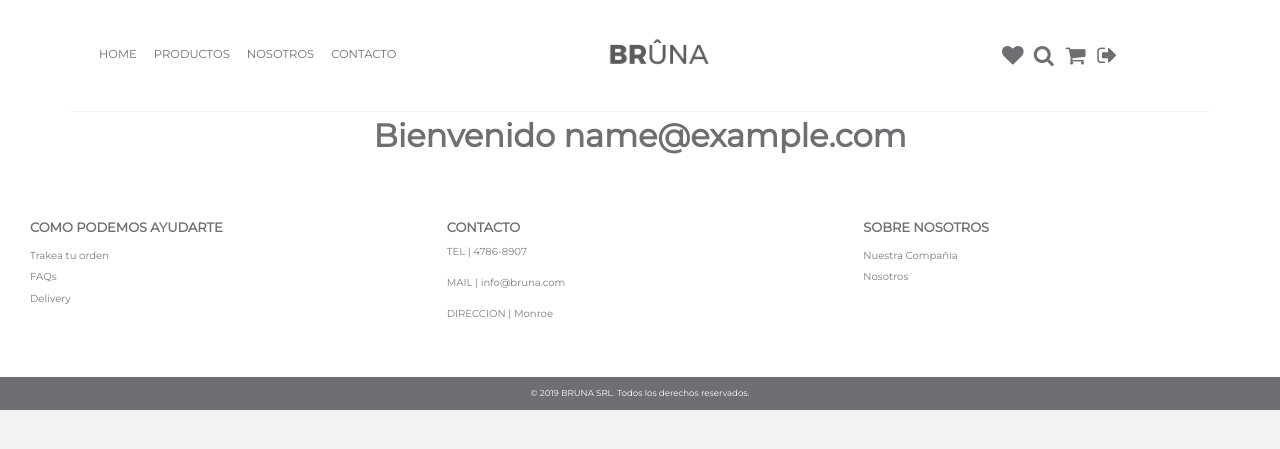
After one commit to mirubarcala/bruna, a PHP site: page /profile.php in a window 1280 px wide. The commit adds this page. Shown: the top 449 px of the page. Run offline with PHP 8.4, Linux system fonts and the light colour scheme; the visitor is signed in with stand-in values (Sample User, id 1).

Commit message:
fixed log out

```diff
--- a/css/master.css
+++ b/css/master.css
@@ -315,3 +315,14 @@ li a:hover {
   padding-bottom: 10px;
   font-size: 0.6em;
 }
+
+
+/* profile */
+
+.bienvenido {
+  display: flex;
+  flex-direction: row;
+  justify-content: center;
+  font-size: 2rem;
+  font-weight: bolder
+}
--- a/head.php
+++ b/head.php
@@ -6,9 +6,10 @@
     <link rel="stylesheet" type="text/css" media="screen" href="main.css">
     <script src="main.js"></script>
     <link rel="stylesheet" href="https://stackpath.bootstrapcdn.com/bootstrap/4.3.1/css/bootstrap.min.css" integrity="sha384-ggOyR0iXCbMQv3Xipma34MD+dH/1fQ784/j6cY/iJTQUOhcWr7x9JvoRxT2MZw1T" crossorigin="anonymous">
-	<link rel="stylesheet" href="css/master.css">
-    <link rel="stylesheet" href="css/master-g.css">
-    <link rel="stylesheet" href="css/masterregister-g.css">
+  <link rel="stylesheet" href="css/master.css">
+  <link rel="stylesheet" href="css/masterregister-g.css">
+
+
 	<link rel="stylesheet" href="https://cdnjs.cloudflare.com/ajax/libs/font-awesome/4.7.0/css/font-awesome.min.css">
 	<link href="https://fonts.googleapis.com/css?family=Montserrat" rel="stylesheet">
 </head>
--- a/navbar.php
+++ b/navbar.php
@@ -25,8 +25,10 @@
 				<article class="col-12 col-md-12 col-lg-12">
 					<a href="#"><i class="fa fa-heart"></i></a>
 					<a href="#"><i class="fa fa-search"></i></a>
-					<a href="#"><i class="fa fa-shopping-cart"></i></a>
-					<a href="login.php"><i class="fa fa-user"></i></a>
+          <a href="#"><i class="fa fa-shopping-cart"></i></a>
+
+          <a href="login.php"><i class="fa fa-user"></i></a>
+
 
 				</article>
 		</section>
--- /dev/null
+++ b/profile.php
@@ -0,0 +1,66 @@
+<?php
+require 'loader.php';
+
+if(guest()) {
+    redirect('login.php');
+}
+
+$user = $_SESSION['email'];
+
+?>
+
+
+<!DOCTYPE html>
+<html lang="en">
+<?php require 'head.php';?>
+<body>
+<header>
+<section class="container">
+
+		<section class="navbarright">
+				<article class="col-12 col-md-12 col-lg-12">
+					<nav>
+						<ul>
+							<li class="links">
+								<a href="home.php">HOME</a>
+								<a href="#">PRODUCTOS</a>
+								<a href="#">NOSOTROS</a>
+                <a href="#">CONTACTO</a>
+							</li>
+						</ul>
+						</nav>
+				</article>
+			</section>
+
+
+	   <section class="logo">
+				<a href="home.php"><img src="img/bruna.png"></a>
+			</section>
+
+
+		<section class="icon-bar">
+				<article class="col-12 col-md-12 col-lg-12">
+					<a href="#"><i class="fa fa-heart"></i></a>
+					<a href="#"><i class="fa fa-search"></i></a>
+					<a href="#"><i class="fa fa-shopping-cart"></i></a>
+        <?php if(check()): ?>
+          <a href="home.php"><i class="fa fa-sign-out"></i></a>
+       <?php endif; ?>
+
+				</article>
+		</section>
+
+</header>
+<main>
+  <p class="bienvenido">Bienvenido <?=$user ?></p>
+</main>
+
+
+<?php require 'footer.php';?>
+
+<script src="https://code.jquery.com/jquery-3.3.1.slim.min.js" integrity="sha384-q8i/X+965DzO0rT7abK41JStQIAqVgRVzpbzo5smXKp4YfRvH+8abtTE1Pi6jizo" crossorigin="anonymous"></script>
+    <script src="https://cdnjs.cloudflare.com/ajax/libs/popper.js/1.14.7/umd/popper.min.js" integrity="sha384-UO2eT0CpHqdSJQ6hJty5KVphtPhzWj9WO1clHTMGa3JDZwrnQq4sF86dIHNDz0W1" crossorigin="anonymous"></script>
+    <script src="https://stackpath.bootstrapcdn.com/bootstrap/4.3.1/js/bootstrap.min.js" integrity="sha384-JjSmVgyd0p3pXB1rRibZUAYoIIy6OrQ6VrjIEaFf/nJGzIxFDsf4x0xIM+B07jRM" crossorigin="anonymous"></script>
+</body>
+
+</html>
--- a/users.json
+++ b/users.json
@@ -1,2 +1,4 @@
 {"email":"jp@gmail.com","password":"$2y$10$.g1q09C2wD9d2Q3hqJu5cO.Kb3CgpaQ8D63DAm1m1V3ZQ4zqbA1Oq","avatar":null}
 {"email":"gkr1110@gmail.com","password":"$2y$10$k27gKvqhVtSKBea14g8P6upLRiBdSoidrc8LfOM.MRgPnITMYZXrW","avatar":null}
+{"email":"mirubarcala@gmail.com","password":"$2y$10$c7sRAn0kJnFCZAzXGiYeNuEt1Clf7pLQMCojUlrtKWLJA4tfs6LbC","avatar":null}
+{"email":"martina@gmail.com","password":"$2y$10$g.sSsdiniX94\/W.sCWy2XOl61b2i\/n4qfmVaSKdww\/5nCdaRbY88y","avatar":null}
```
Also changed, not shown: login.php (+2 -26 lines).
